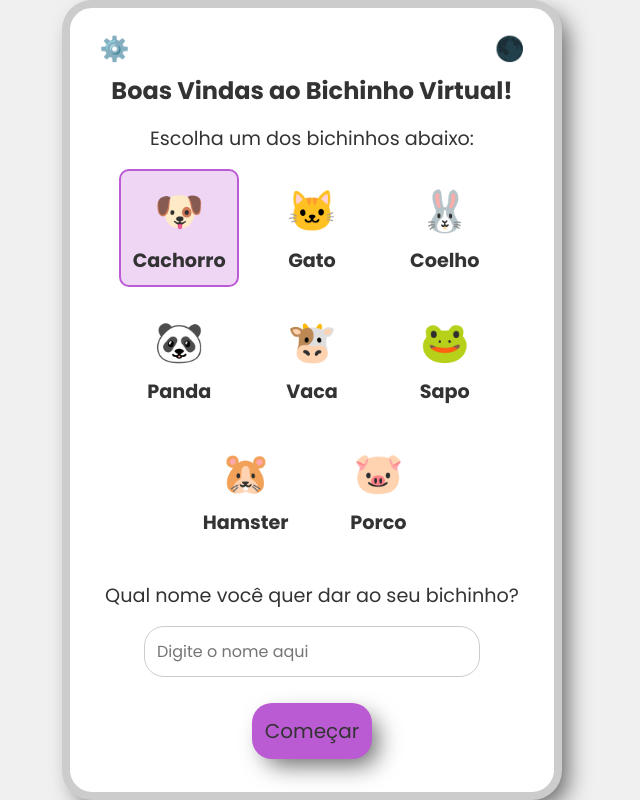
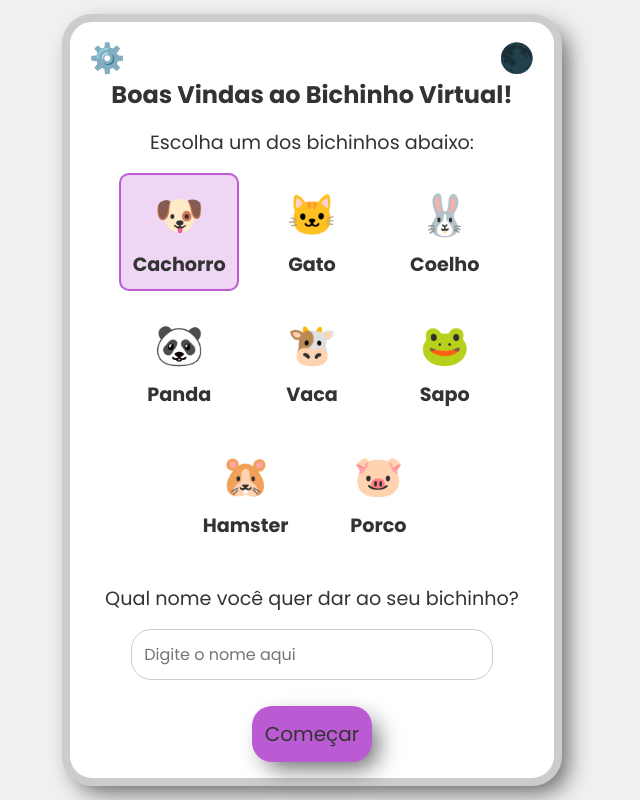
Before and after one commit to thaliadani/bichinho-virtual-web, a plain HTML site: page index.html in a window 1280 px wide. Shown: the whole page, without its empty margins (328-968 px from the left). Drawn offline with Linux system fonts and the light colour scheme.

Commit message:
Add files via upload

```diff
--- a/assets/src/main.js
+++ b/assets/src/main.js
@@ -91,7 +91,6 @@ const condicoesDeVitoria = [
     [0, 3, 6], [1, 4, 7], [2, 5, 8],
     [0, 4, 8], [2, 4, 6]
 ];
-
 
 // ===== VARIÁVEIS GLOBAIS DO JOGO =====
 let meuBichinho = {
@@ -373,7 +372,6 @@ function exibirMensagem(texto) {
     }, 3000);
 }
 
-
 // ===== FUNÇÕES DE MINI GAMES =====
 function abrirMiniGames() {
     containerMiniGames.style.display = "flex";
@@ -383,7 +381,6 @@ function abrirMiniGames() {
 function fecharMiniGames() {
     containerMiniGames.style.display = "none";
 }
-
 
 // ===== LÓGICA DO JOGO DA VELHA =====
 function iniciarJogoDaVelha() {
--- a/assets/styles/_global.css
+++ b/assets/styles/_global.css
@@ -5,7 +5,6 @@
     padding: 0;
     box-sizing: border-box;
     font-family: "Poppins", sans-serif;
-    cursor: default;
 }
 
 :root {
--- a/assets/styles/main.css
+++ b/assets/styles/main.css
@@ -10,7 +10,8 @@ body {
   background-color: var(--cor-fundo);
   color: var(--cor-texto);
   transition: background-color 0.3s ease, color 0.3s ease;
-overflow-x:hidden;
+  user-select: none;
+  cursor: default;
 }
 
 body[data-status="loading"] #container-jogo {
@@ -59,7 +60,8 @@ body[data-status="loading"] #boas-vindas {
   width: 500px;
   height: 100%;
   border-radius: 30px;
-  padding: 2rem;
+  padding: 1rem;
+  margin: 1rem;
   gap: 1rem;
   background-color: var(--cor-principal);
   border: 8px solid var(--cor-borda);
@@ -90,6 +92,8 @@ body[data-status="loading"] #boas-vindas {
   align-items: center;
   justify-content: center;
   z-index: 1;
+  width: 50px;
+  height: 50px;
 }
 
 .container-tema {
@@ -106,14 +110,12 @@ body[data-status="loading"] #boas-vindas {
 
 #botao-tema,
 #botao-config {
-  font-size: 1.5rem;
   border-radius: 50%;
-  width: 50px;
-  height: 50px;
   cursor: pointer;
   font-weight: bold;
   border: none;
   background: none;
+  font-size: 1.8rem;
 }
 
 .menu-config {
@@ -164,7 +166,7 @@ input[type="range"]::-moz-focus-outer {
 .tela-inicial {
   gap: 1rem;
   text-align: center;
-  padding-top: 2rem;
+  padding-top: 2.4rem;
 }
 
 .jogo-container {
@@ -396,11 +398,12 @@ input[type="range"]::-moz-focus-outer {
   flex-direction: column;
   align-items: center;
   justify-content: center;
-  width: 400px;
+  width: 440px;
   height: 400px;
 }
 
-.loja-header , .mini-games-header{
+.loja-header,
+.mini-games-header {
   display: flex;
   justify-content: space-between;
   align-items: center;
@@ -427,7 +430,8 @@ input[type="range"]::-moz-focus-outer {
   background-color: var(--cor-botao-sair-hover);
 }
 
-.acessorios-container , .games-container{
+.acessorios-container,
+.games-container {
   display: grid;
   grid-template-columns: repeat(2, 1fr);
   gap: 15px;
@@ -505,7 +509,7 @@ input[type="range"]::-moz-focus-outer {
   top: 20%;
 }
 
-#jogo-da-velha-container{
+#jogo-da-velha-container {
   display: flex;
   flex-direction: column;
   align-items: center;
@@ -540,7 +544,8 @@ input[type="range"]::-moz-focus-outer {
   background-color: var(--cor-de-fundo-menu);
 }
 
-#jogo-da-velha-board .celula.x, #jogo-da-velha-board .celula.o{
+#jogo-da-velha-board .celula.x,
+#jogo-da-velha-board .celula.o {
   color: var(--cor-texto);
 }
 
@@ -578,6 +583,9 @@ input[type="range"]::-moz-focus-outer {
 }
 
 @media screen and (max-width: 768px) {
+  body{
+    overflow-x: hidden;
+  }
   .container-principal,
   .tela-inicial,
   .loja-container,
@@ -595,11 +603,11 @@ input[type="range"]::-moz-focus-outer {
   .jogo-container,
   .conteudo-jogo,
   .tela-inicial {
-  width:100%;
+    width: 100%;
     height: 100%;
   }
 
-  .notificacao-audio{
+  .notificacao-audio {
     flex-direction: column;
   }
 
```
Lines whose indentation alone changed are shown as unchanged.
